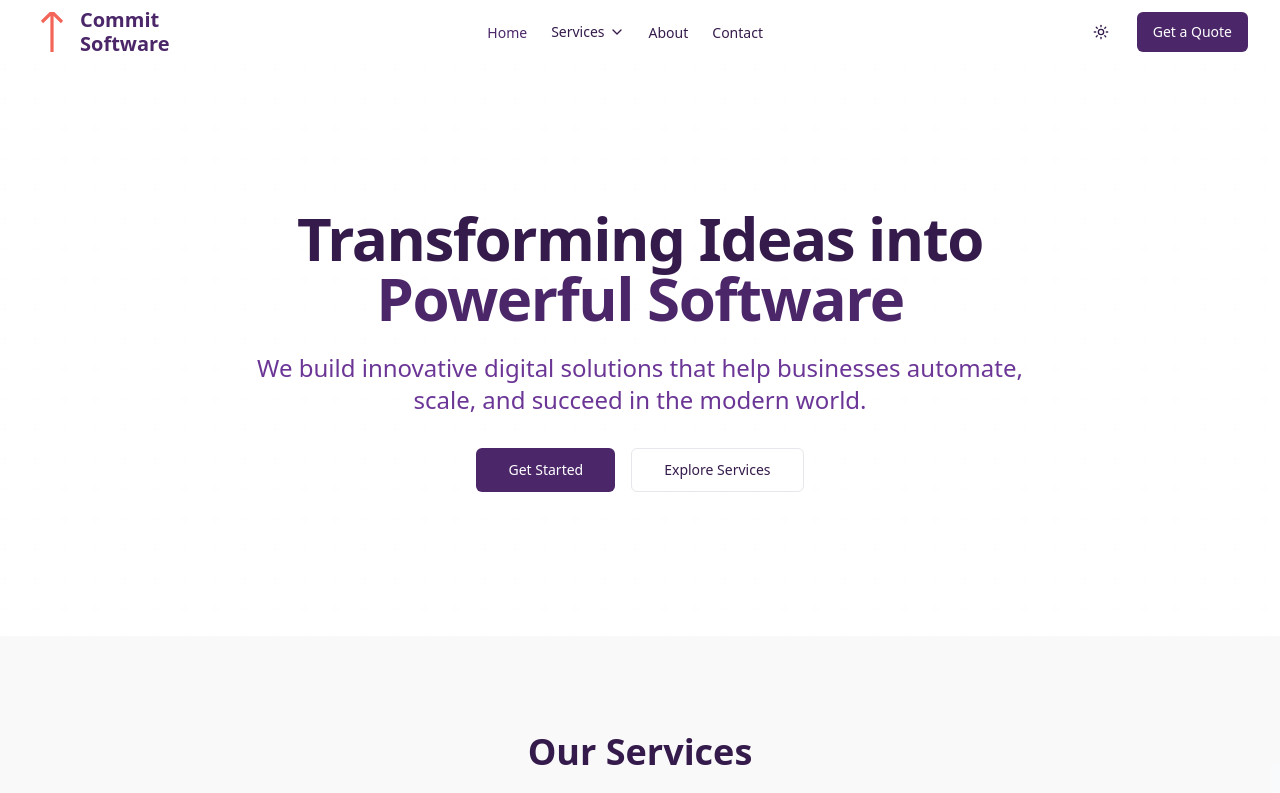
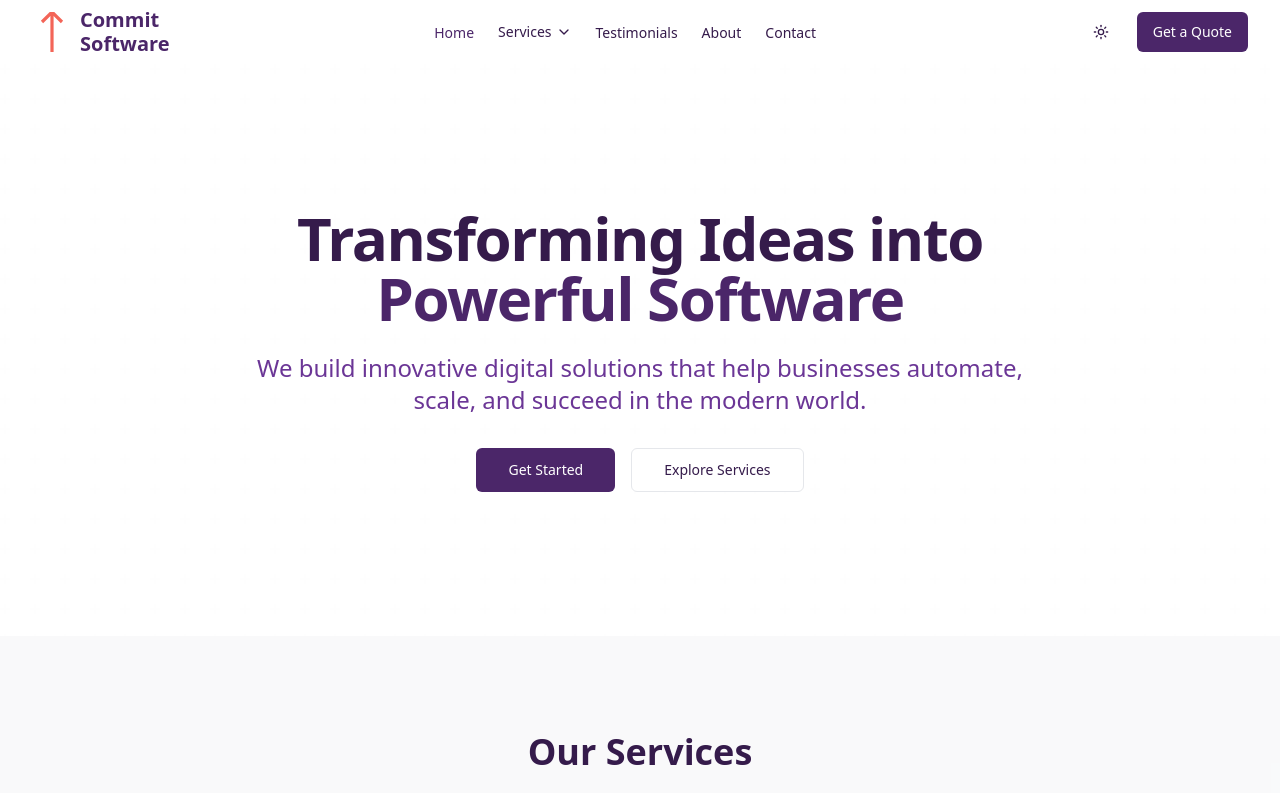
Before and after one commit to M-Hassan-Raza/CommitSoftwareSolutions, a Next.js app: page / in a window 1280 px wide. Shown: the top 793 px of the page. Built offline with nearby package versions, Linux system fonts and the light colour scheme; a web font is replaced by a local one.

Commit message:
add the testimonials to the header section

```diff
--- a/components/layout/header.tsx
+++ b/components/layout/header.tsx
@@ -23,6 +23,7 @@ const navItems = [
       { name: "POS Solutions", href: "/services/pos-solutions" },
     ],
   },
+  { name: "Testimonials", href: "/testimonials" },
   { name: "About", href: "/about" },
   { name: "Contact", href: "/contact" },
 ]
```
